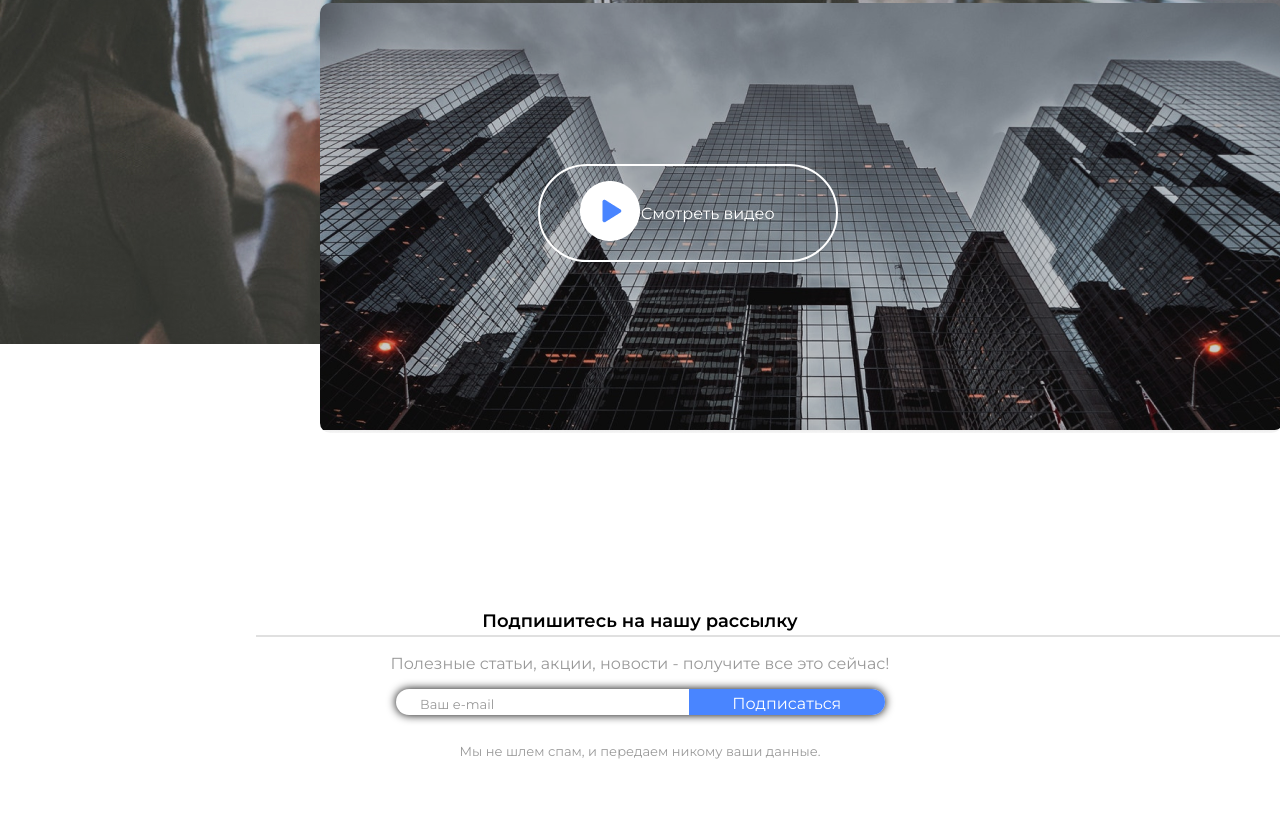
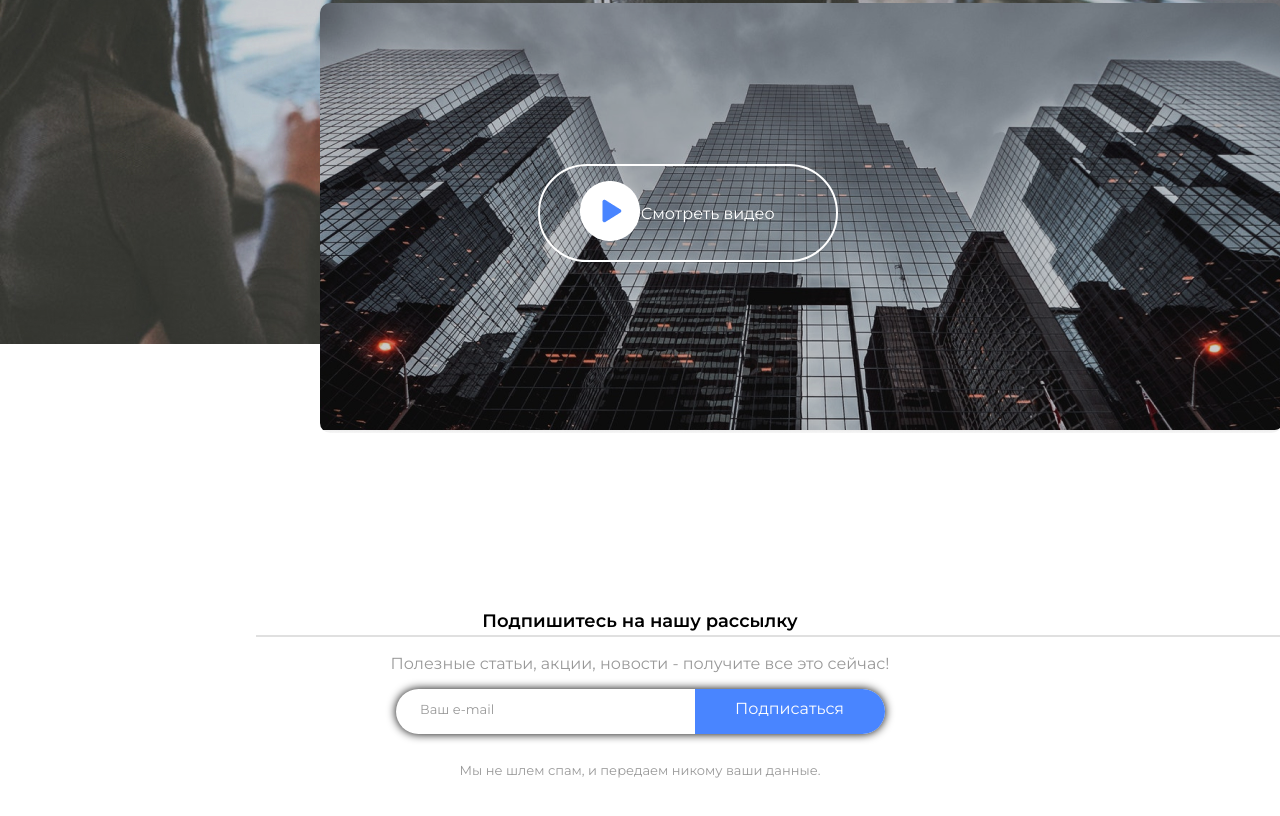
Before and after one commit to igorek2608/templates__4, a plain HTML site: page index.html in a window 1280 px wide. Shown: the part 4490-5306 px from the top of the page. Drawn offline with Linux system fonts and the light colour scheme.

```diff
--- a/css/style.css
+++ b/css/style.css
@@ -545,13 +545,14 @@ padding: 1% 0.5%;
     box-shadow: 0px 0px 10px;
     align-content: center;
 
+
 }
 
 .email__text{
     font-size: 13px;
 line-height: 21px;
 color: #999999;
-padding: 1% 0 0 5%;
+padding: 2% 0 0 5%;
 text-align: center;
 }
 
@@ -563,8 +564,9 @@ text-align: center;
 color: white;
 background: #4985FF;
 border-radius: 0px 30px 30px 0px ;
-width: 40%;
-padding-top: 1%;
+width: 190px;
+height: 45px;
+padding-top: 2%;
 }
 
 .spam{
```
